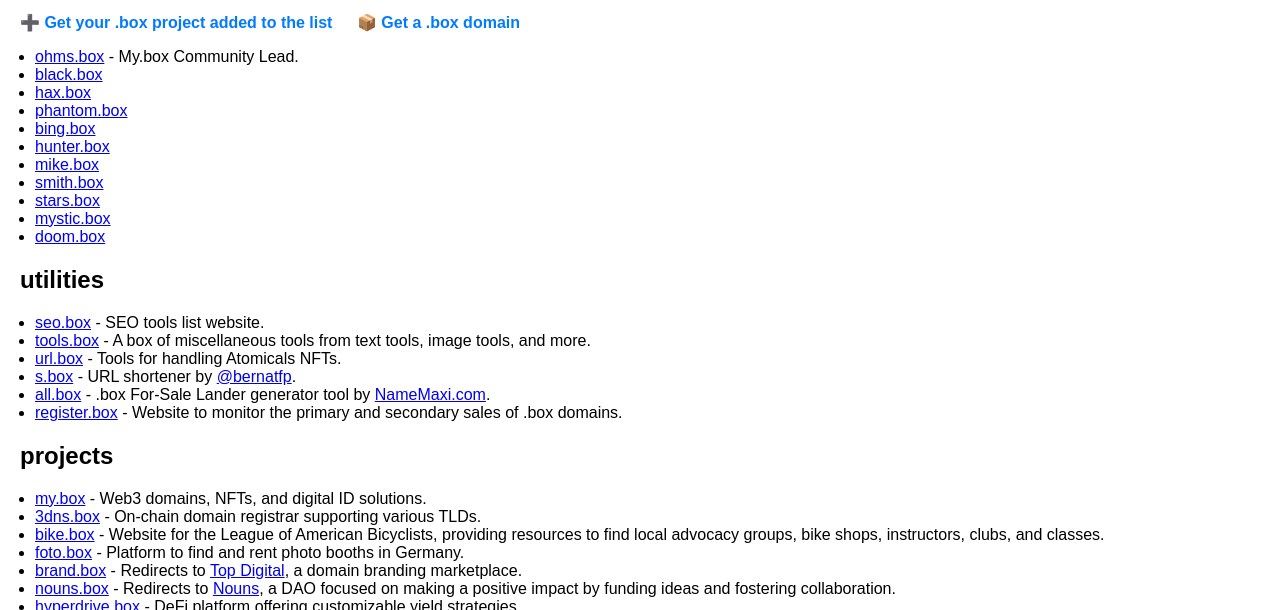
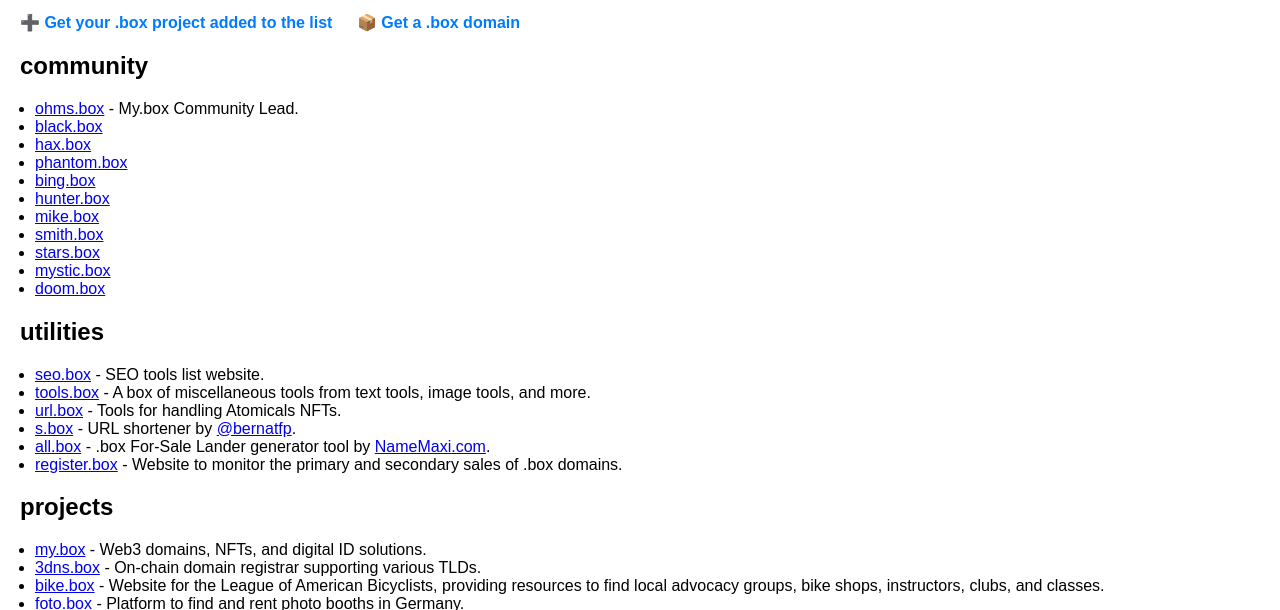
Before and after one commit to ohmsdotbox/awesome.box, a plain HTML site: page list.html in a window 1280 px wide. Shown: the part 139-749 px from the top of the page. Drawn offline with Linux system fonts and the light colour scheme.

Commit message:
Update list.html

```diff
--- a/list.html
+++ b/list.html
@@ -86,6 +86,7 @@
         <a href="https://site.my.box/?domain=ohms.box&ref=3ac872" target="_blank">📦 Get a .box domain</a>
     </div>
 
+<h2>community</h2>
 <ul>
     <li><a href="https://ohms.box" target="_blank">ohms.box</a> - My.box Community Lead.</li>
     <li><a href="https://black.box" target="_blank">black.box</a></li>
```
